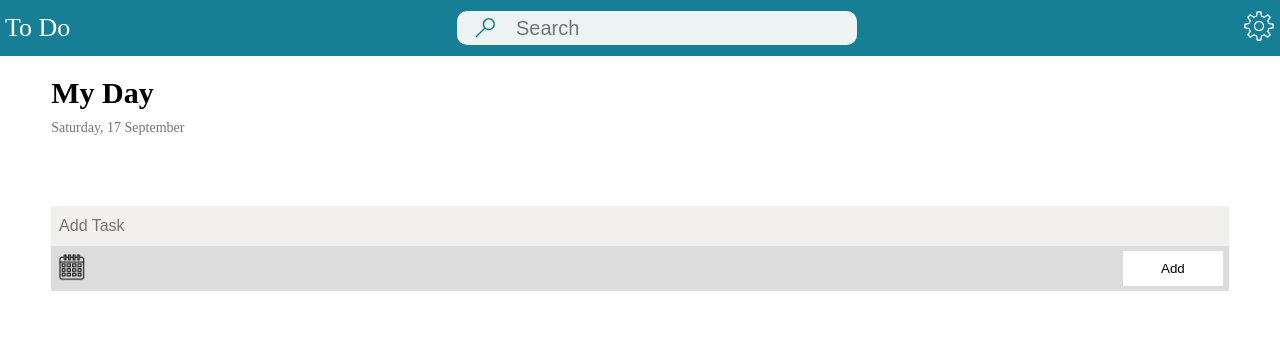
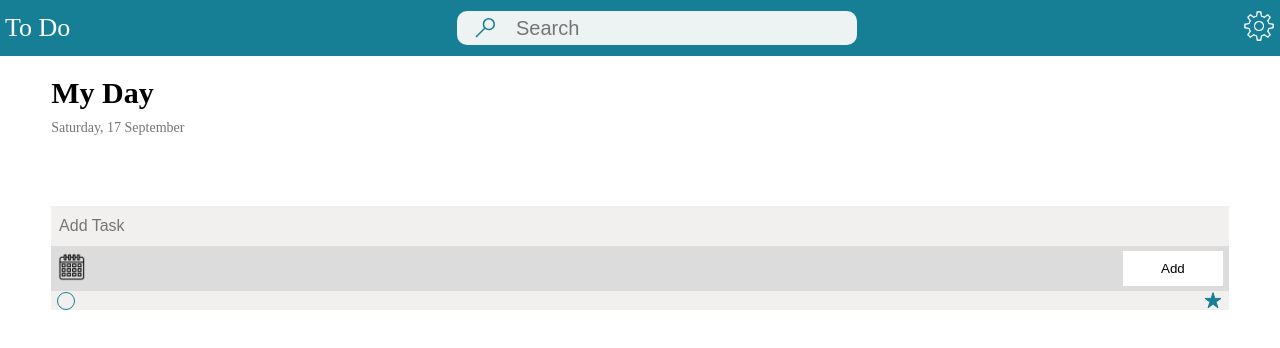
Before and after one commit to Hokitoru/react-todo, a React (Create React App) app: page / in a window 1280 px wide. Both pictures are taken after a click on the button "Add". Shown: the top 348 px of the page. Built offline with nearby package versions, Linux system fonts and the light colour scheme.

Commit message:
taskList

```diff
--- a/src/App.js
+++ b/src/App.js
@@ -14,11 +14,11 @@
 import AddButton from "./Components/UI/AddButton/AddButton";
 import taskInfo from '../src/Components/UI/Calendar/Calendar'
 import {store} from "./Components/Store";
+import TaskList from "./Components/TaskList/TaskList";
 
 function App() {
 
     // const dispatch = useDispatch();
-    const taskList = useSelector(state => state.task);
     //
     // const [task, setTask] = useState('');
     //
@@ -96,17 +96,7 @@
           <Nav></Nav>
           <Time></Time>
           <TaskAdder></TaskAdder>
-          {
-                          taskList.task.map(
-                              elem => elem.completed === false ?
-                                  <div key={elem.id}>
-                                  <div>
-                                      <div>{elem.taskText}</div>
-                                      <div>{elem.date === null ? '' : dayjs(elem.date).format('D MMMM')}</div>
-                                  </div>
-                              </div> : null
-                          )
-                      }
+          <TaskList></TaskList>
       </div>
   );
 }
--- a/src/Components/TaskList/TaskList.jsx
+++ b/src/Components/TaskList/TaskList.jsx
@@ -1,11 +1,44 @@
 import React from 'react';
+import classes from './style.module.scss';
+import {useDispatch, useSelector} from "react-redux";
+import dayjs from "dayjs";
+import Check from "../UI/Check/Check";
+import star from '../../../src/images/star.svg'
 
 const TaskList = () => {
+    const dispatch = useDispatch();
+    const taskList = useSelector(state => state.task.task);
+    console.log(taskList);
+
+
     return (
-        <div>
-
+        <div className={classes.container}>
+            {
+                <div className={classes.taskList}>
+                    {
+                        taskList.map(elem => <div className={classes.taskListItem} key={elem.id}>
+                            <div className={classes.taskListItemContainer}>
+                                <Check></Check>
+                                <div className={classes.taskListItemContent}>
+                                    <div>
+                                        <h3>{elem.taskText}</h3>
+                                    </div>
+                                    <img src={star} alt="star"/>
+                                </div>
+                            </div>
+                            {/*Сюда вставить дату*/}
+                        </div>)
+                    }
+                </div>
+            }
         </div>
     );
 };
 
 export default TaskList;
+
+{/*<p>*/}
+{/*    {*/}
+{/*        elem.date === null ? '' : elem.date*/}
+{/*    }*/}
+{/*</p>*/}
--- a/src/Components/TaskList/style.module.scss
+++ b/src/Components/TaskList/style.module.scss
@@ -0,0 +1,25 @@
+.container{
+  width: 92%;
+  background-color: #f1f0ef;
+  margin: 0 auto;
+}
+
+.taskListItemContainer{
+  width: 99%;
+  margin: 0 auto;
+  display: flex;
+  align-items: center;
+}
+
+.taskListItemContent{
+  display: flex;
+  align-items: center;
+  justify-content: space-between;
+  width: 100%;
+
+  div{
+    h3{
+      margin: 0;
+    }
+  }
+}
--- a/src/Components/UI/Check/style.module.scss
+++ b/src/Components/UI/Check/style.module.scss
@@ -5,6 +5,7 @@
   border-radius: 50%;
   border: 1px solid #167F96;
   cursor: pointer;
+  margin-right: 10px;
 }
 
 .circle:hover{
```
Also changed, not shown: src/images/empty-star.svg (added), src/images/star.svg (added).
